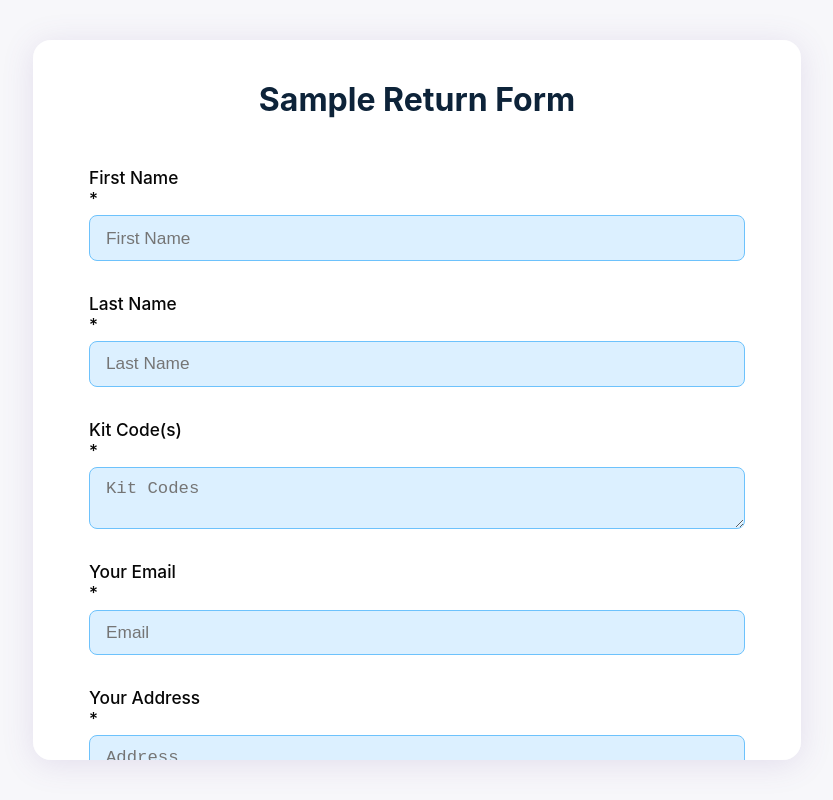
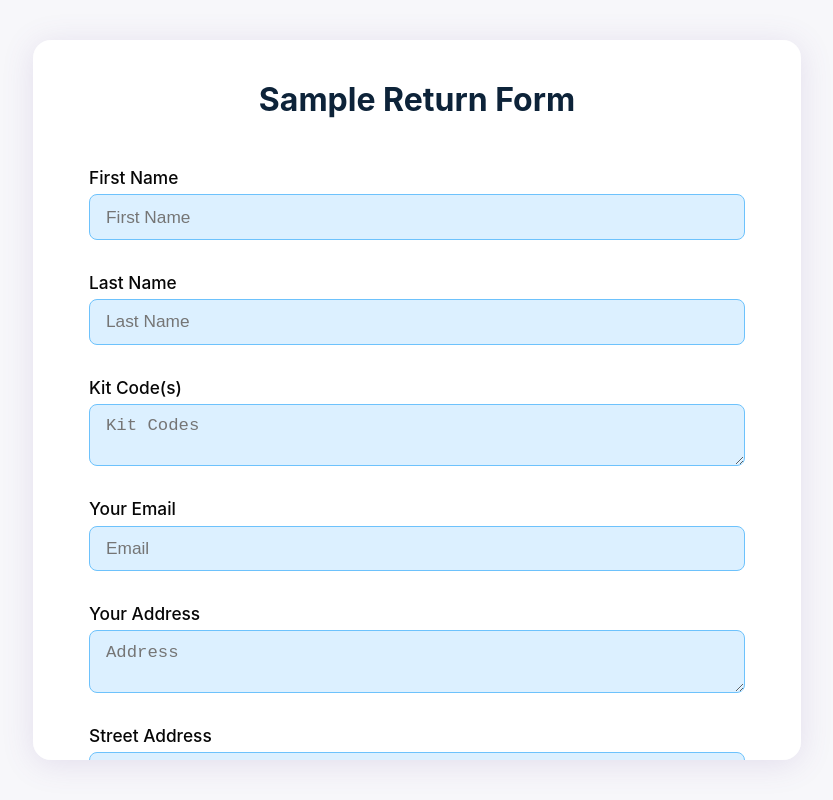
Before and after one commit to MuhammadSaadEhsan/GutHealthLab, a React (Create React App) app: page /samplereturn in a window 1280 px wide. Shown: the whole page, without its empty margins (223-1056 px from the left). Built offline with nearby package versions, Linux system fonts and the light colour scheme; no server answers.

Commit message:
Sample Return.jsx

```diff
--- a/src/constants/menuItems.js
+++ b/src/constants/menuItems.js
@@ -63,4 +63,12 @@ export const menuItems = [
       </a>
     ),
   },
+  {
+    key: "9",
+    label: (
+      <a  rel="noopener noreferrer" href="/samplereturn">
+        Sample Return Form
+      </a>
+    ),
+  },
 ];
--- a/src/pages/SampleReturnForm.jsx
+++ b/src/pages/SampleReturnForm.jsx
@@ -107,27 +107,27 @@ export default function SampleReturnForm() {
       <form className="sample-return-form" onSubmit={handleSubmit}>
         <h2>Sample Return Form</h2>
         <label>
-          First Name<span className="required">*</span>
+          First Name<span className="required"></span>
           <input type="text" name="Name" value={form.Name} onChange={handleChange} placeholder="First Name" />
           {errors.Name && <div className="error">{errors.Name}</div>}
         </label>
         <label>
-          Last Name<span className="required">*</span>
+          Last Name<span className="required"></span>
           <input type="text" name="lName" value={form.lName} onChange={handleChange} placeholder="Last Name" />
           {errors.lName && <div className="error">{errors.lName}</div>}
         </label>
         <label>
-          Kit Code(s)<span className="required">*</span>
+          Kit Code(s)<span className="required"></span>
           <textarea name="KitCodes" value={form.KitCodes} onChange={handleChange} placeholder="Kit Codes" rows={2} />
           {errors.KitCodes && <div className="error">{errors.KitCodes}</div>}
         </label>
         <label>
-          Your Email<span className="required">*</span>
+          Your Email<span className="required"></span>
           <input type="email" name="Email" value={form.Email} onChange={handleChange} placeholder="Email" />
           {errors.Email && <div className="error">{errors.Email}</div>}
         </label>
         <label>
-          Your Address<span className="required">*</span>
+          Your Address<span className="required"></span>
           <textarea name="address" value={form.address} onChange={handleChange} placeholder="Address" rows={2} />
           {errors.address && <div className="error">{errors.address}</div>}
         </label>
@@ -136,7 +136,7 @@ export default function SampleReturnForm() {
           <input type="text" name="StreetAddress" value={form.StreetAddress} onChange={handleChange} placeholder="Street Address" />
         </label>
         <label>
-          Country<span className="required">*</span>
+          Country<span className="required"></span>
           <select name="Country" value={form.Country} onChange={handleChange}>
             <option value="">Select Country</option>
             {countries.map((item, idx) => (
@@ -146,12 +146,12 @@ export default function SampleReturnForm() {
           {errors.Country && <div className="error">{errors.Country}</div>}
         </label>
         <label>
-          Postal / ZIP code<span className="required">*</span>
+          Postal / ZIP code<span className="required"></span>
           <input type="text" name="Postal" value={form.Postal} onChange={handleChange} placeholder="Postal / ZIP code" />
           {errors.Postal && <div className="error">{errors.Postal}</div>}
         </label>
         <label>
-          Contact telephone number<span className="required">*</span> (include international dialing code)
+          Contact telephone number<span className="required"></span> (include international dialing code)
           <input type="text" name="Phone" value={form.Phone} onChange={handleChange} placeholder="Phone" />
           {errors.Phone && <div className="error">{errors.Phone}</div>}
         </label>
```
